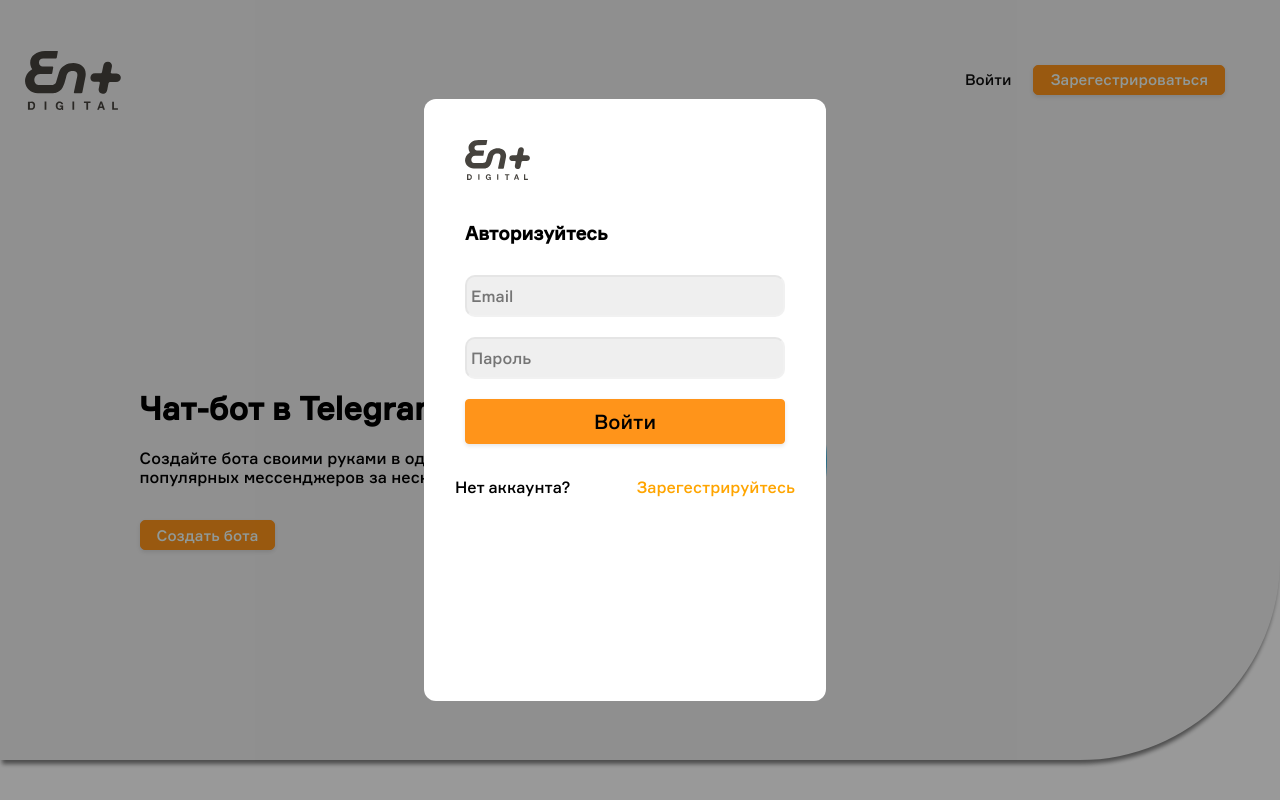
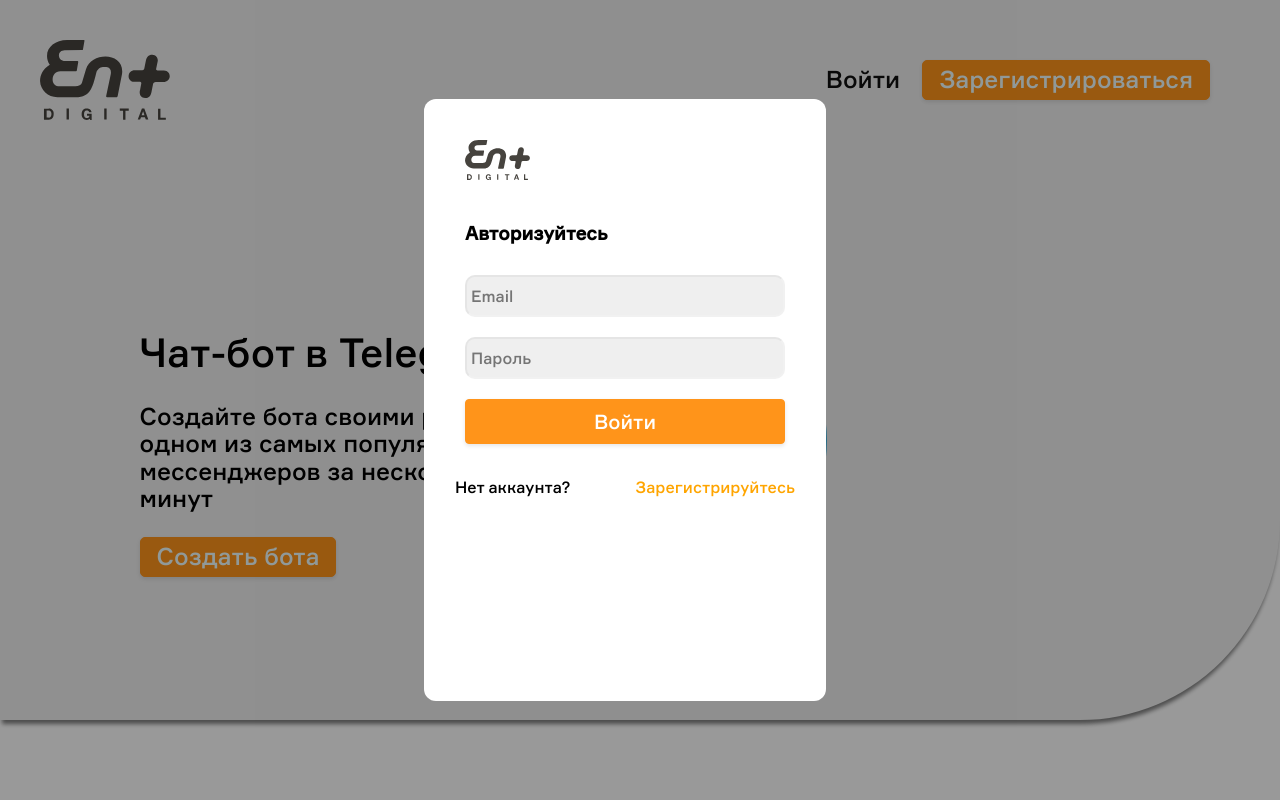
Before and after one commit to Antmolch/server-project, a React (Create React App) app in the folder Front/: page / in a window 1280 px wide. Both pictures are taken after a click on the button "Войти". Built offline with nearby package versions, Linux system fonts and the light colour scheme.

Commit message:
correct styles

```diff
--- a/Front/src/components/Header.js
+++ b/Front/src/components/Header.js
@@ -30,11 +30,11 @@ class Header extends Component {
         <header className='header-start'>
           <img src={logo}/>
           <div className='button-container'>
-              <button className='button-log' onClick={() => this.props.onAuthorization()}>
+              <button className='button-log text-2' onClick={() => this.props.onAuthorization()}>
                   Войти
               </button>
-              <button className='button-reg' onClick={() => this.props.onRegistration()}>
-                  <p>Зарегестрироваться</p>
+              <button className='button-reg text-2' onClick={() => this.props.onRegistration()}>
+                  <p>Зарегистрироваться</p>
               </button>
           </div>
       </header>
@@ -42,7 +42,7 @@ class Header extends Component {
     }else if (this.props.page === "constructor"){
       return (
         <header className='header'>
-          <div style={{display: 'flex', height: 'auto', width: 'auto'}}>
+          <div style={{display: 'flex', height: '100%', width: 'auto'}}>
             <img src={logo} className='logo'/>
             <img className='prev-page' src={arrowIcon} onClick={() => this.props.onChangePage('bot-list')}/>
             <p className='text-2-gray'>Конструктор</p>
@@ -55,12 +55,12 @@ class Header extends Component {
         <img src={logo} className='logo'/>
         <div className='button-container'>{/* контейнер с элементами в правой части шапки */}
           <img src={userIcon}  style={{margin: '0px'}} className='userIcon'/>
-          <p className='userName'>{this.props.user.email}</p>
+          <p className='userName text-2'>{this.props.user.email}</p>
           <button className='buttonList' onClick={this.toggleDropdown}>
             <img src={menuIcon} />
           </button>
           {this.state.isOpen && (
-            <div className='dropdown-container'>
+            <div className='dropdown-container text-3'>
               <ul>
                 <li>
                     <a href="#" onClick={() => this.props.onUserSettings()}>Настройки</a>
@@ -79,7 +79,7 @@ class Header extends Component {
     }else if (this.props.page === "user-settings"){
       return(
         <header className='header' style={{}}>
-        <div style={{display: 'flex', height: 'auto', width: 'auto'}}>
+        <div style={{display: 'flex', height: '100%', width: 'auto'}}>
           <img src={logo} className='logo'/>
           <img className='prev-page' src={arrowIcon} onClick={() => this.props.onChangePage('bot-list')}/>
           <p className='text-2-gray'>Настройка аккаунта</p>
@@ -89,7 +89,7 @@ class Header extends Component {
     }else if (this.props.page === "create-bot") {
       return(
         <header className='header' style={{}}>
-        <div style={{display: 'flex', height: 'auto', width: 'auto'}}>
+        <div style={{display: 'flex', height: '100%', width: 'auto'}}>
           <img src={logo} className='logo'/>
           <img className='prev-page' src={arrowIcon} onClick={() => this.props.onChangePage('bot-list')}/>
           <p className='text-2-gray'>Создание бота</p>
--- a/Front/src/components/ModalAuthorization.js
+++ b/Front/src/components/ModalAuthorization.js
@@ -127,10 +127,10 @@ class ModalAuthorization extends Component {
                   {this.state.incor_pass && 'Заполните поле'}
                   {this.state.error}
                 </p>
-                <button type="submit" className='button' style={{fontSize: '20px', width: '80%'}}  onClick={() => this.userAuthorization()}>Войти</button>
+                <button type="button" className='button text-2' style={{fontSize: '20px', width: '80%'}}  onClick={() => this.userAuthorization()}>Войти</button>
                 <br/>
                 <br/>
-                <div style={{display: 'flex',width: '340px',margin: '0px', justifyContent: 'space-between', alignItems: 'center'}}><p>Нет аккаунта?</p><p style={{cursor: 'pointer', color: 'orange'}} onClick={ ()=> this.props.onOpenModal()}>Зарегестрируйтесь</p></div>
+                <div style={{display: 'flex',width: '340px',margin: '0px', justifyContent: 'space-between', alignItems: 'center'}}><p>Нет аккаунта?</p><p style={{cursor: 'pointer', color: 'orange'}} onClick={ ()=> this.props.onOpenModal()}>Зарегистрируйтесь</p></div>
               </form>
             </div>
             {this.state.isLoaded &&
--- a/Front/src/components/ModalRegistration.js
+++ b/Front/src/components/ModalRegistration.js
@@ -174,7 +174,7 @@ class ModalRegistration extends Component {
                     {this.state.error}
                   </p>
 
-                <button type="submit" className='button' style={{fontSize: '20px', width: '80%'}} onClick={() => this.userRegistration()}>Зарегестрироваться</button>
+                <button type="button" className='button text-2' style={{fontSize: '20px', width: '80%'}} onClick={() => this.userRegistration()}>Зарегестрироваться</button>
                 <br/>
                 <br/>
                 <p style={{display: 'flex',width: '340px',margin: '0px', justifyContent: 'space-between', alignItems: 'center'}}>Уже зарегестрированы? <p style={{cursor: 'pointer', color: 'orange'}} onClick={ ()=> this.props.onOpenModal()}>Войти</p></p>
--- a/Front/src/components/Settings.js
+++ b/Front/src/components/Settings.js
@@ -28,15 +28,15 @@ class Settings extends Component {
                 <input formMethod='Post' className='input' placeholder='Имя'/>
             </div> */}
             <form className='inputForm'>
-              <p>Email</p>
-              <input className='inputData' placeholder='Email'/>
-              <p>Логин</p>
-              <input className='inputData' placeholder='Логин'/>
-              <p>Пароль</p>
-              <input className='inputData' placeholder='Пароль'/><br/>
+              <p className='text-3'>Email</p>
+              <input className='inputData text-3' placeholder='Email'/>
+              <p className='text-3'>Логин</p>
+              <input className='inputData text-3' placeholder='Логин'/>
+              <p className='text-3'>Пароль</p>
+              <input className='inputData text-3' placeholder='Пароль'/><br/>
 
             </form>
-            <button className='button'>Сохранить</button>
+            <button className='button text-2'>Сохранить</button>
 
         </div>
     );
--- a/Front/src/components/StartPage.js
+++ b/Front/src/components/StartPage.js
@@ -55,10 +55,10 @@ class StartPage extends Component {
               onRegistration={this.handleOpenModalRegistration}/>
             <div className='middle-menu'>
                 <div className='middle-text'>
-                    <h1>Чат-бот в Telegram</h1>
-                    <p>Создайте бота своими руками в одном из самых популярных мессенджеров за несколько минут</p>
-                    <br/>
-                    <button className='button-reg' onClick={this.handleOpenModalRegistration}><p>Создать бота</p></button>
+                    <h1 className='text-1'>Чат-бот в Telegram</h1>
+                    <p className='text-2'>Создайте бота своими руками в одном из самых популярных мессенджеров за несколько минут</p>
+
+                    <button className='button-reg text-2' onClick={this.handleOpenModalRegistration}><p>Создать бота</p></button>
                 </div>
 
                 <img className='icon' src={telegramIcon}/>
--- a/Front/src/components/css/bot-list.css
+++ b/Front/src/components/css/bot-list.css
@@ -40,7 +40,7 @@
     justify-content: center;
     align-items: center;
     border: 0px;
-    padding: 10px;
+    padding: 0px;
   }
   .header-bot-list button img{
     width: 20%;
@@ -54,7 +54,7 @@
     text-align: center;
     vertical-align: middle;
     height: 100%;
-    width: 250px;
+    width: auto;
   }
   .header-bot-list input{
     border: 1px solid #393330;
--- a/Front/src/components/css/header.css
+++ b/Front/src/components/css/header.css
@@ -7,18 +7,17 @@
     font-family: 'Formular';
     font-size: large;
     padding: 0px;
-    padding-left: 25px;
-    padding-right: 25px;
+    padding-left: 40px;
+    padding-right: 40px;
     height: 20vh;
   }
+
 
   .header img{
     margin-right: 50px;
   }
 
   .logo {
-    width: auto;
-    height: auto;
     background: #ffffff;
     /* box-shadow: 0px 4px 4px rgba(0, 0, 0, 0.25); */
     /* filter: drop-shadow(2px 2px 4px rgba(0, 0, 0, 0.5)); */
@@ -91,3 +90,23 @@
     all: unset;
     cursor: pointer;
   }
+
+  img.logo{
+    height: 50%;
+    margin-top: auto;
+    margin-bottom: auto;
+  }
+
+  img.prev-page{
+    display: block;
+    justify-content: center;
+    align-items: center;
+    margin-top: auto;
+    margin-bottom: auto;
+    margin-left: auto;
+  }
+
+  .header p{
+    margin-top: auto;
+    margin-bottom: auto;
+  }
--- a/Front/src/components/css/settings.css
+++ b/Front/src/components/css/settings.css
@@ -8,6 +8,7 @@
     border-radius: 5px;
     text-align: left;
     padding: 10px;
+    margin-bottom: 16px;
 }
 .button{
     /* padding: 10px 20px; */
@@ -18,7 +19,6 @@
     cursor: pointer;
     width: 15%;
     font-family: 'Formular';
-    font-size: medium;
     box-shadow: 0 2px 4px rgba(0, 0, 0, 0.1);
 }
 .settings{
@@ -32,3 +32,7 @@
 .inputForm{
     padding: 10px;
 }
+
+.inputForm p{
+    margin: 0px;
+}
--- a/Front/src/components/css/startPage.css
+++ b/Front/src/components/css/startPage.css
@@ -27,7 +27,7 @@ footer{
     justify-content: left;
     font-family: 'Formular';
     margin: 0px;
-    height: 75vh;
+    height: 70vh;
     border-radius: 0px 0px 200px 0px;
     background-color: #efefef;
     -webkit-box-shadow: 0 6px 4px -2px rgba(0, 0, 0, 0.5);
@@ -55,14 +55,12 @@ footer{
     /* margin: 0 10px; */
     cursor: pointer;
     width: auto;
-    height: 30px;
+    height: 40px;
     font-family: 'Formular';
-    font-size: 15px;
     color: azure;
     box-shadow: 0 2px 4px rgba(0, 0, 0, 0.1);
     vertical-align: middle;
     text-align: center;
-
     display: flex;
     justify-content: center;
     align-items: center;
@@ -72,6 +70,11 @@ footer{
     margin: 0px;
     padding: 15px 10px;
 }
+
+button.button{
+    color: #ffffff;
+}
+
 .button-log{
     background-color: #ffffff00;
     border: 1px solid #ffffff00;
@@ -79,9 +82,8 @@ footer{
     /* margin: 0 10px; */
     cursor: pointer;
     width: auto;
-    height: 30px;
+    height: 40px;
     font-family: 'Formular';
-    font-size: 15px;
     margin-right: 15px;
     color: rgb(16, 16, 16);
     vertical-align: middle;
@@ -97,9 +99,12 @@ footer{
     font-family: 'Formular';
     font-size: large;
     padding: 0px;
-    padding-left: 25px;
-    padding-right: 25px;
+    padding-left: 40px;
+    padding-right: 40px;
     height: 20vh;
+}
+.header-start img{
+    height: 50%;
 }
 .header-start.button-container{
     display: flex;
```
Also changed, not shown: Front/src/components/img/arrow.svg, 1 other file (tests, documents, lock files or other folders).
